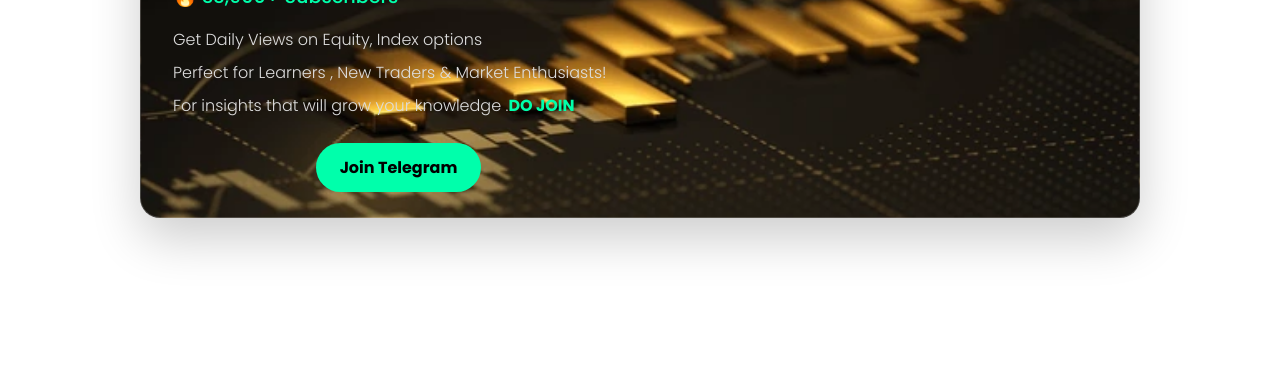
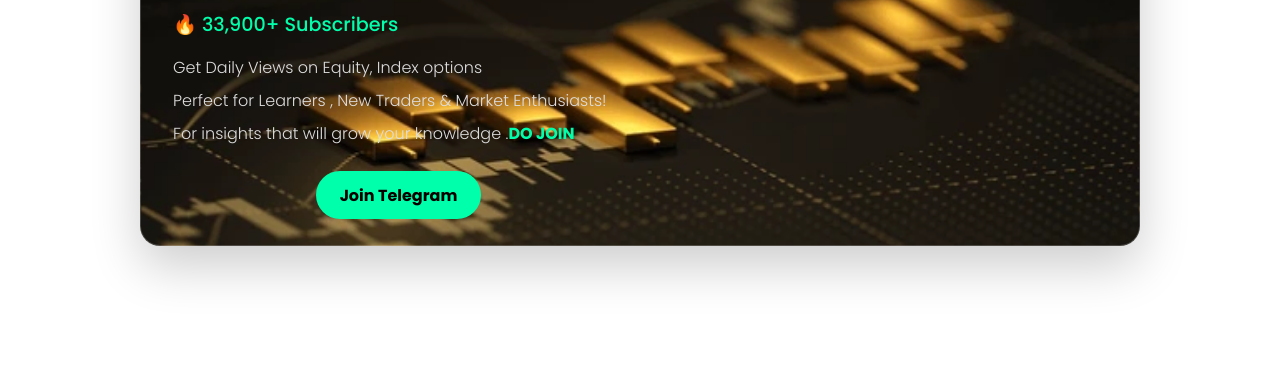
Before and after one commit to mohini4321/Landing-page, a plain HTML site: page index.html in a window 1280 px wide. Shown: the part 431-800 px from the top of the page. Drawn offline with Linux system fonts and the light colour scheme.

Commit message:
Update index.html

```diff
--- a/index.html
+++ b/index.html
@@ -21,7 +21,7 @@
     }
 
     .container {
-      height: 85vh;
+      height: 92vh;
       width: 100vw;
       display: grid;
       place-items: center;
```
